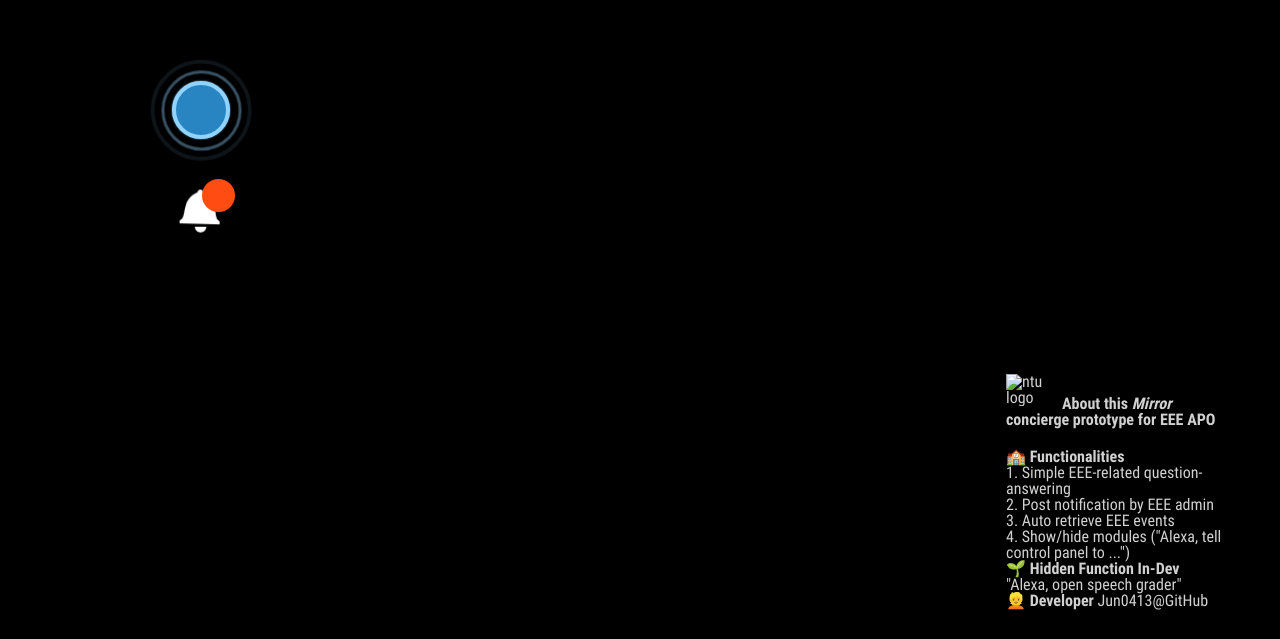
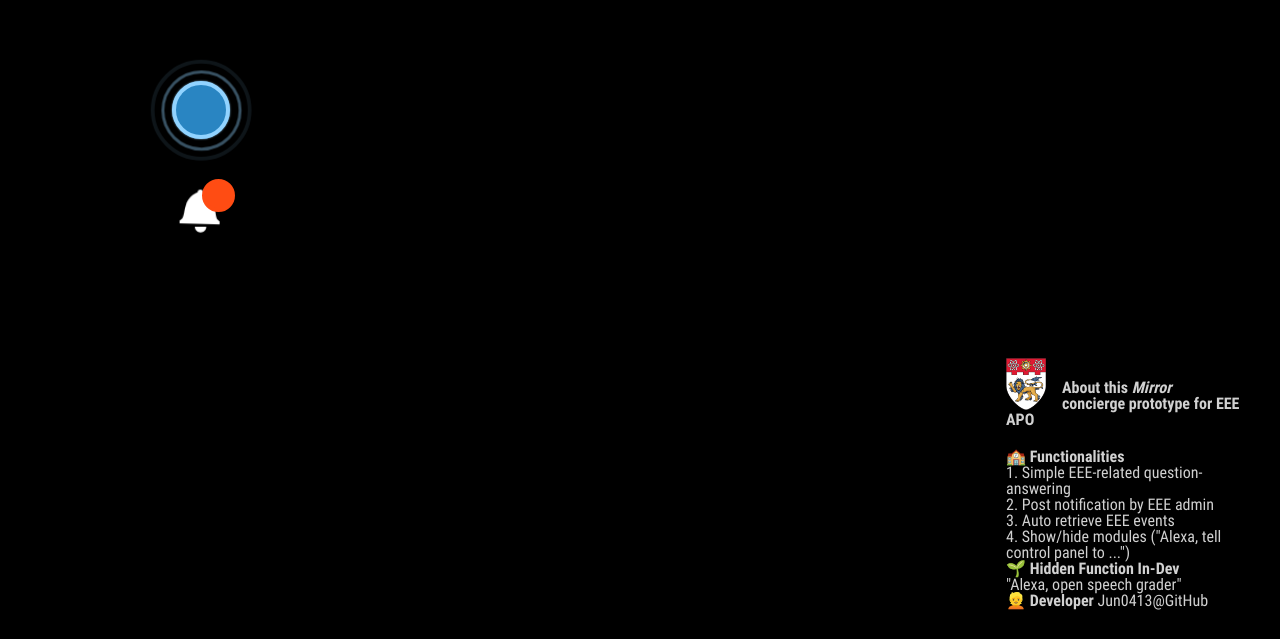
Before and after one commit to Jun0413/kagamirror, an Electron app: page src/index.html in a window 1280 px wide. Shown: the part 161-800 px from the top of the page. Drawn offline with nearby package versions, Linux system fonts and the light colour scheme; no server answers.

Commit message:
fix logo link

```diff
--- a/src/index.html
+++ b/src/index.html
@@ -61,7 +61,7 @@
             <div class="block bottom down"><div class="container"></div></div>
         </div>
         <div class="block bottom right">
-            <img id="ntu-logo" src="ntu-logo-0.png" alt="ntu logo">
+            <img id="ntu-logo" src="ntu-logo.png" alt="ntu logo">
             <h4>About this <i>Mirror</i><br>concierge prototype for EEE APO</h4>
             🏫 <b>Functionalities</b><br>
             1. Simple EEE-related question-answering<br>
```
